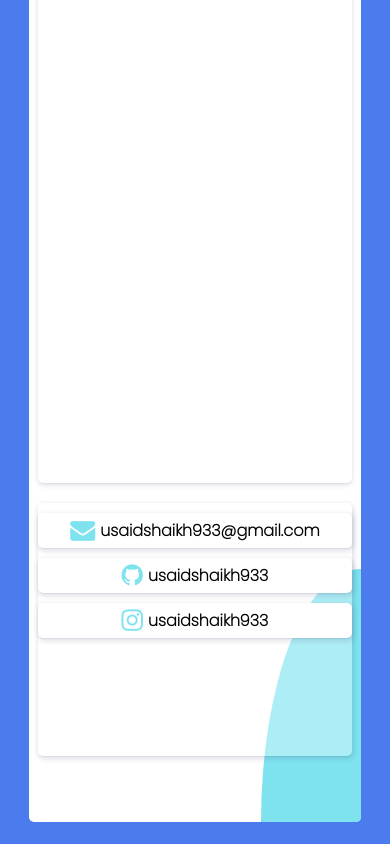
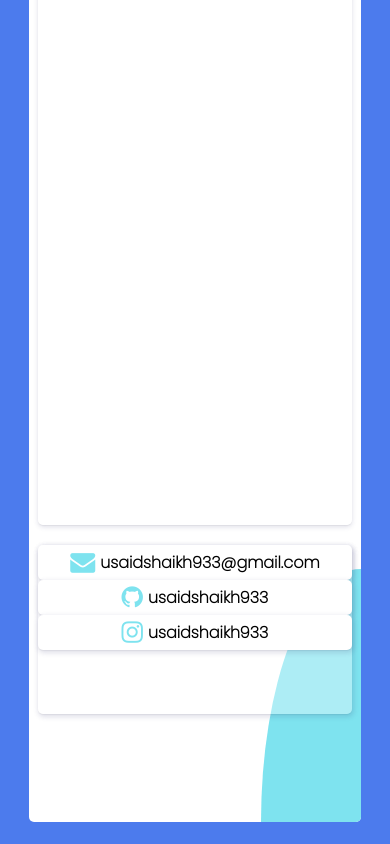
Before and after one commit to usaid7015/Resume, a plain HTML site: page index.html in a window 390 px wide. Shown: the part 1604-2448 px from the top of the page. Drawn offline with Linux system fonts and the light colour scheme; a web font is replaced by a local one.

Commit message:
Update style.css

```diff
--- a/style.css
+++ b/style.css
@@ -322,7 +322,7 @@
         width: 100%;
         max-width: 95%;
         margin: 40px auto 0px auto;
-        height: 240vh;
+        height: 245vh;
         z-index: 9999;
         border-radius: 5px;
         display: flex;
@@ -344,14 +344,10 @@
         background-color: rgba(255, 255, 255, 0.361);
         width: 100%;
         max-width: 95%;
-        height: 30vh;
+        height: 20vh;
         margin: 20px auto 20px auto;
         z-index: 9999;
         border-radius: 5px;
         box-shadow: rgba(50, 50, 105, 0.15) 1px 2px 5px 1px, rgba(0, 0, 0, 0.05) 0px 1px 1px 0px;
     }
-
-    .sec-link > span{
-        margin-top: 10px;
-    }
 }
```
